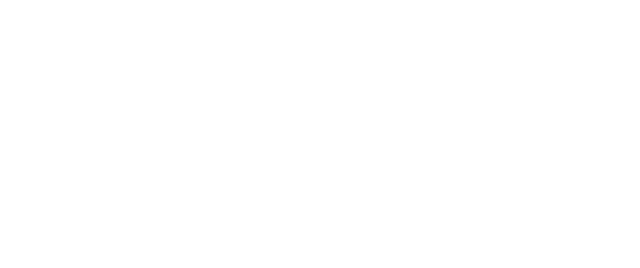
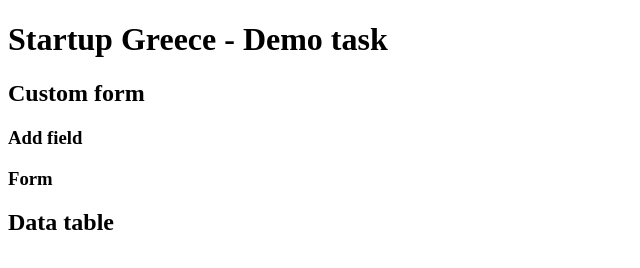
Before and after one commit to Alin236/startup-greece-demo, a plain HTML site: page index.html in a window 1280 px wide. Shown: the whole page, without its empty margins (0-640 px from the left). Drawn offline with Linux system fonts and the light colour scheme.

Commit message:
Add content outline

```diff
--- a/index.html
+++ b/index.html
@@ -1,12 +1,40 @@
 <!DOCTYPE HTML>
 <html lang="en">
     <head>
-        <title>Starup Greece - Demo task</title>
+        <title>Startup Greece - Demo task</title>
         <meta http-equiv="Content-Type" content="text/html; charset=UTF-8"/>
     </head>
 
     <body>
+        <h1>Startup Greece - Demo task</h1>
+        <div>
+            <h2>Custom form</h2>
+            <div>
+                <h3>Add field</h3>
+                <form>
 
+                </form>
+            </div>
+
+            <div>
+                <h3>Form</h3>
+                <form>
+
+                </form>
+            </div>
+        </div>
+
+        <div>
+            <h2>Data table</h2>
+            <table>
+                <thead>
+                    <tr>
+                    </tr>
+                </thead>
+                <tbody>
+                </tbody>
+            </table>
+        </div>
 
         <script type="text/javascript" src="js/jquery/jquery-3.7.1.min.js"></script>
     </body>
```
